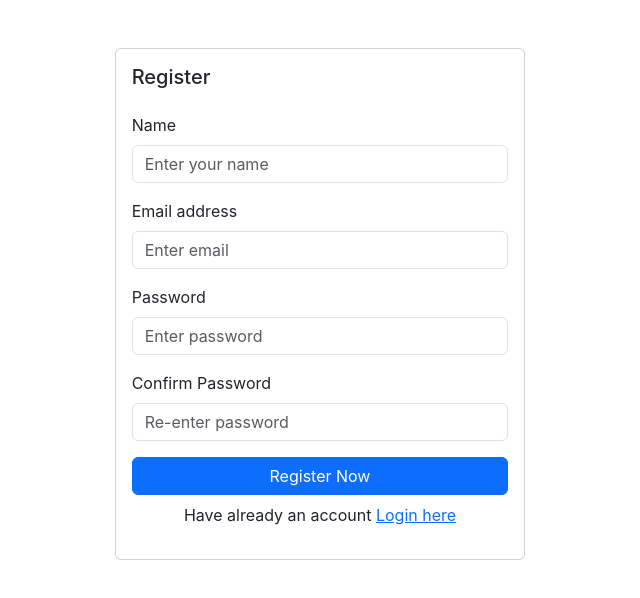
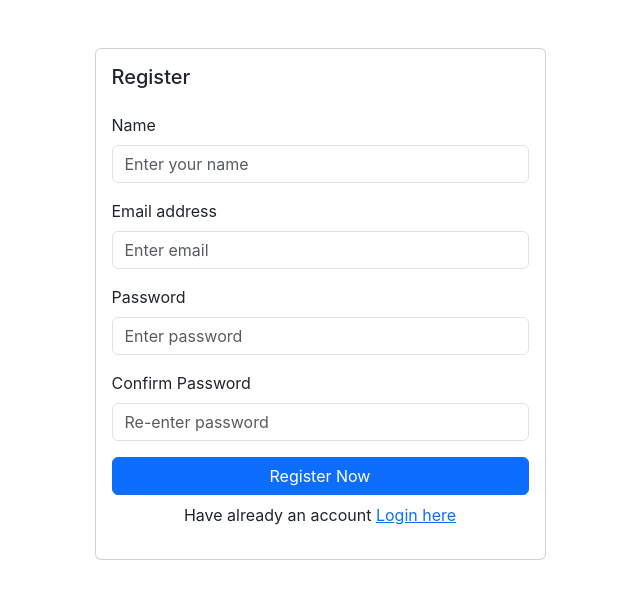
Before and after one commit to Selvarajanravi/Internalapplication, a React (Create React App) app: page /register in a window 1280 px wide. Shown: the top 598 px of the page, without its empty margins (320-960 px from the left). Built offline with nearby package versions, Linux system fonts and the light colour scheme.

Commit message:
scroll bar issue fixed and increase form width

```diff
--- a/src/pages/Register.js
+++ b/src/pages/Register.js
@@ -79,9 +79,9 @@ function Register() {
 	};
 
 	return (
-		<>
+		<div className="container">
 			<div className="row justify-content-md-center mt-5">
-				<div className="col-4">
+				<div className="col-5">
 					<div className="card">
 						<div className="card-body">
 							<h5 className="card-title mb-4">Register</h5>
@@ -173,7 +173,7 @@ function Register() {
 					</div>
 				</div>
 			</div>
-		</>
+		</div>
 	);
 }
 
```
